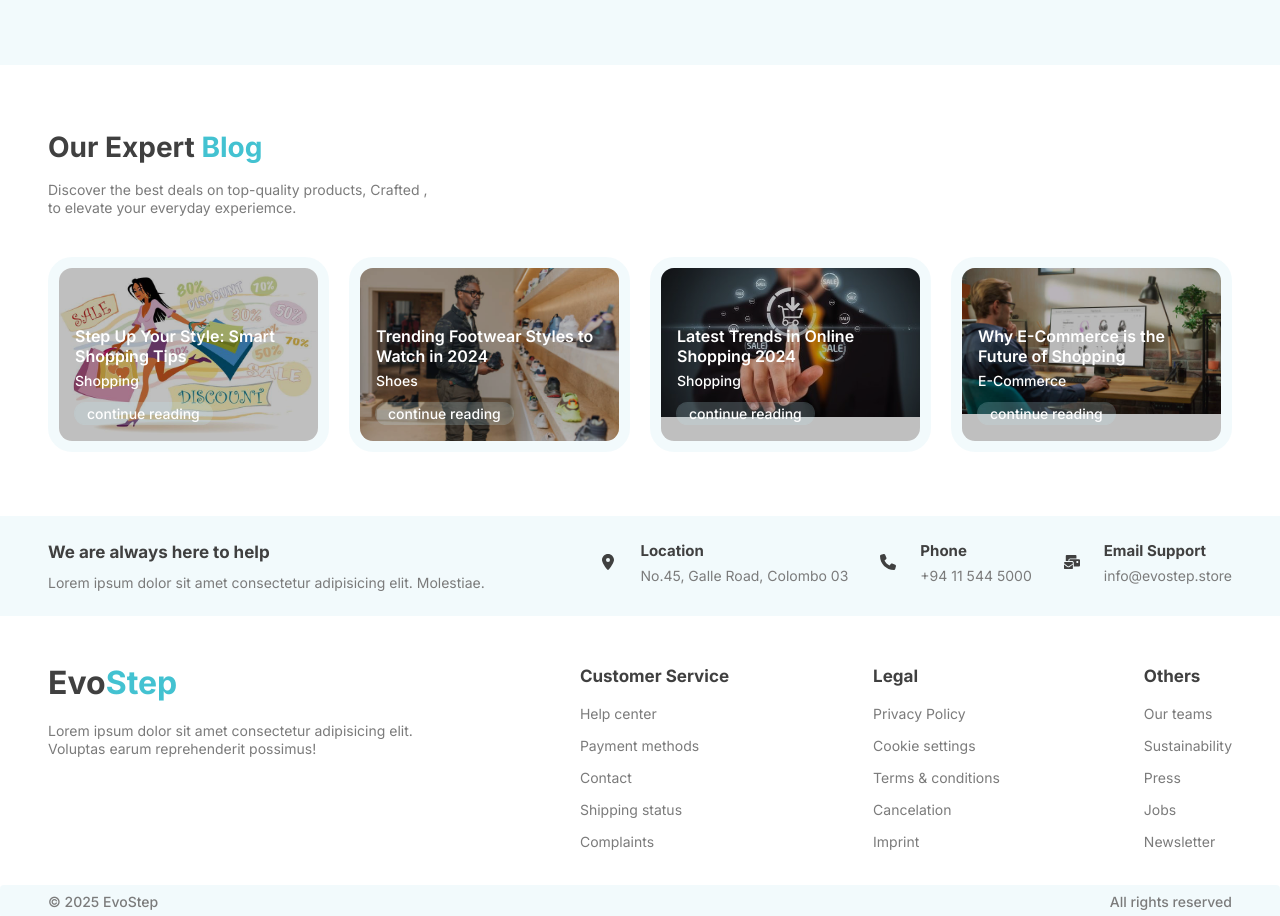
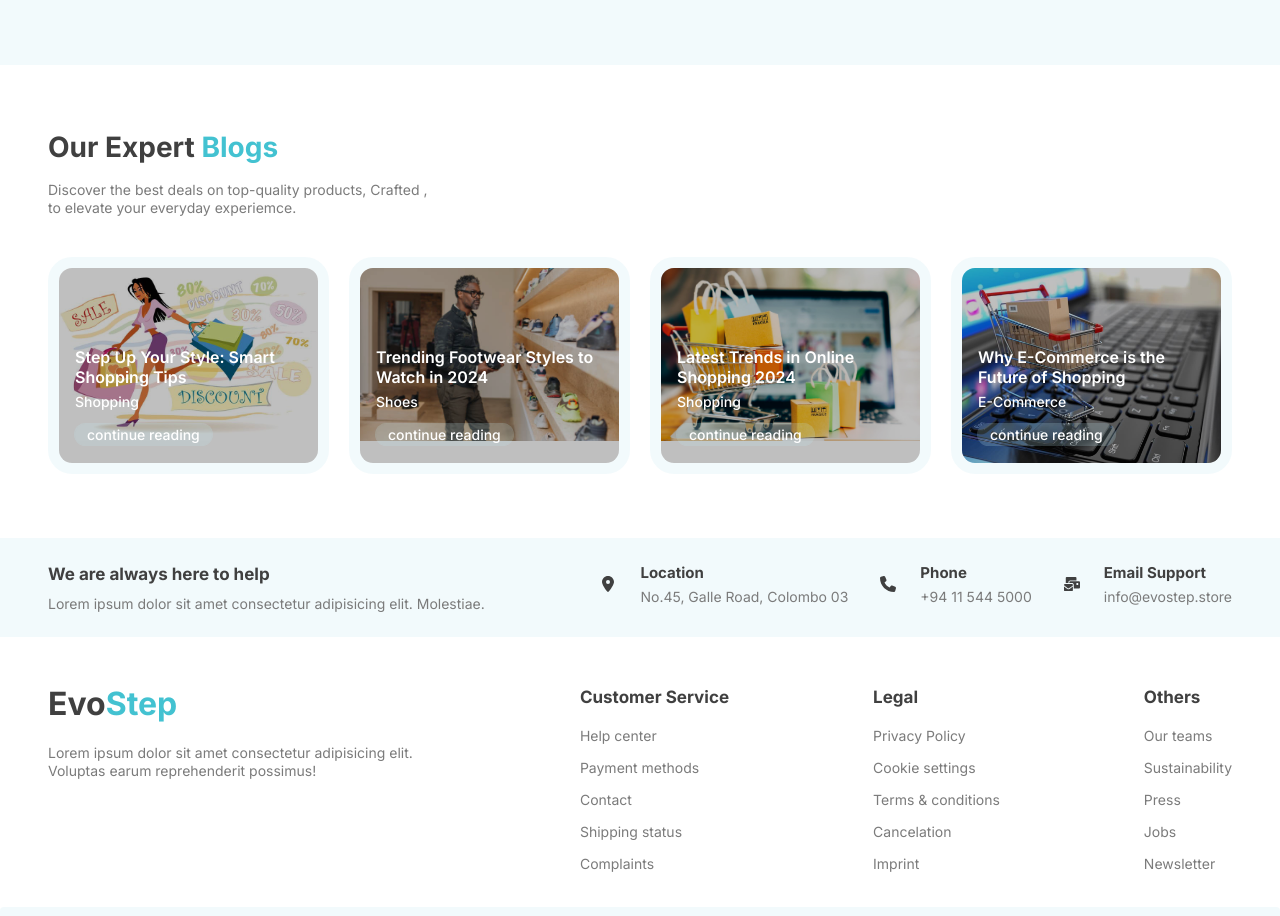
Before and after one commit to nschandunu/shoe-store-ecommerce, a React (Vite) app in the folder frontend/: page / in a window 1280 px wide. Shown: the part 2660-3576 px from the top of the page. Built offline with nearby package versions, Linux system fonts and the light colour scheme.

Commit message:
Change blog images

```diff
--- a/frontend/src/components/Blog.jsx
+++ b/frontend/src/components/Blog.jsx
@@ -7,7 +7,7 @@ const Blog = () => {
     <section className='max-padd-container py-16'>
       <Title
         title1={'Our Expert'}
-        title2={'Blog'}
+        title2={'Blogs'}
         titleStyles={'pb-10'}
         paraStyles={'!block'}
       />
```
Also changed, not shown: frontend/src/assets/blogs/blog3.png, frontend/src/assets/blogs/blog4.png.
